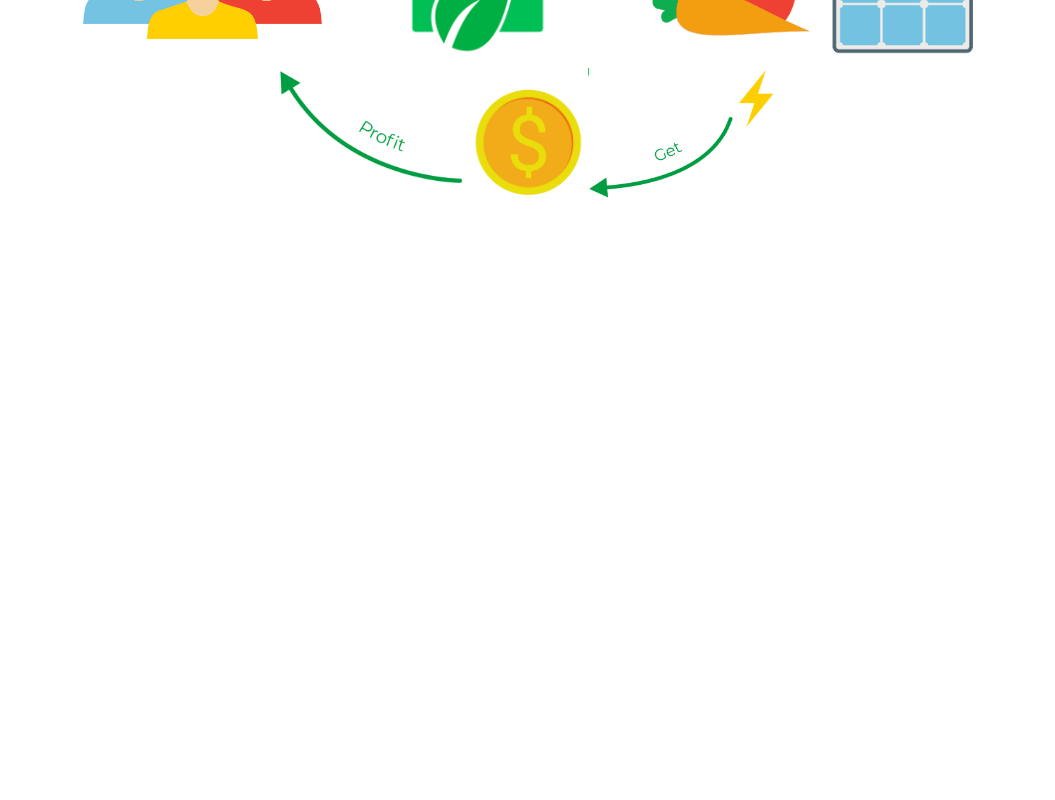
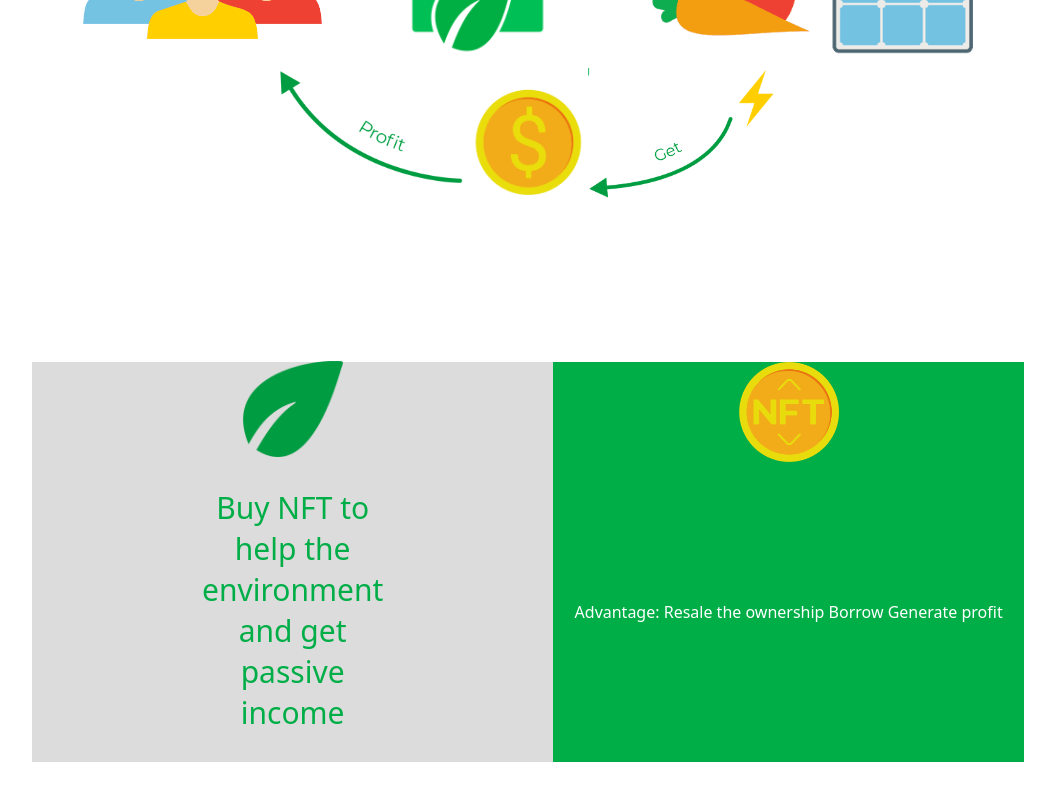
Before and after one commit to basilkhan1250/first-project, a React (Vite) app: page / in a window 1280 px wide. Shown: the part 8065-8865 px from the top of the page, without its empty margins (112-1167 px from the left). Before the commit the page ends 8277 px from the top, so only its background shows below. Built offline with nearby package versions, Linux system fonts and the light colour scheme.

Commit message:
workin on it

```diff
--- a/src/App.css
+++ b/src/App.css
@@ -314,7 +314,7 @@ hr {
 }
 
 .example {
-    margin: 0px 144px
+    margin: 0px 144px;
 }
 
 .example-inner {
@@ -383,6 +383,53 @@ hr {
     width: 200px;
     /* height: 200px; */
 }
-.dollar{
+
+.dollar {
     width: 120px !important;
 }
+
+.second-example div {
+    /* border: 1px solid red; */
+    height: 100%;
+    width: 100%;
+    display: flex;
+    align-items: center;
+    flex-direction: column;
+    justify-content: center;
+
+}
+
+.second-example div img {
+    /* height: 100px; */
+    width: 100px;
+}
+
+.gray-p {
+    text-align: center;
+    padding: 30px 170px;
+    color: #00AE47;
+    font-size: 30px;
+}
+
+.green-p {
+    color: white;
+}
+
+.gray {
+    /* padding: 40px; */
+    background-color: #DCDCDC;
+}
+
+.green {
+    background-color: #00AE47;
+}
+
+.second-example {
+    display: flex;
+    justify-content: center;
+    align-items: center;
+    /* border: 1px solid purple; */
+    height: 400px;
+    margin: 150px 0px 80px;
+    /* width: 600px; */
+}
--- a/src/components/Example.jsx
+++ b/src/components/Example.jsx
@@ -6,6 +6,8 @@ import house from "../assets/leaf-house.png"
 import leftRightArrow from "../assets/left-right-arrow.png"
 import profitArrow from "../assets/profit-arrow.png"
 import dollar from "../assets/dollar.png"
+import leaf from "../assets/leaf.png"
+import NFT from "../assets/golden-nft2.png"
 
 function Example() {
     return (
@@ -38,6 +40,20 @@ function Example() {
                         <img src={leftRightArrow} />
                     </div>
                 </div>
+                <div className="second-example">
+                    <div className="gray">
+                        <img src={leaf} />
+                        {/* <div > */}
+                            <p className="gray-p">Buy NFT to help the environment and get passive income</p>
+                        {/* </div> */}
+                    </div>
+                    <div className="green">
+                        <img src={NFT} />
+                        <div className="green-p">
+                            <p>Advantage: Resale the ownership Borrow Generate profit</p>
+                        </div>
+                    </div>
+                </div>
             </div>
         </>
     )
```
